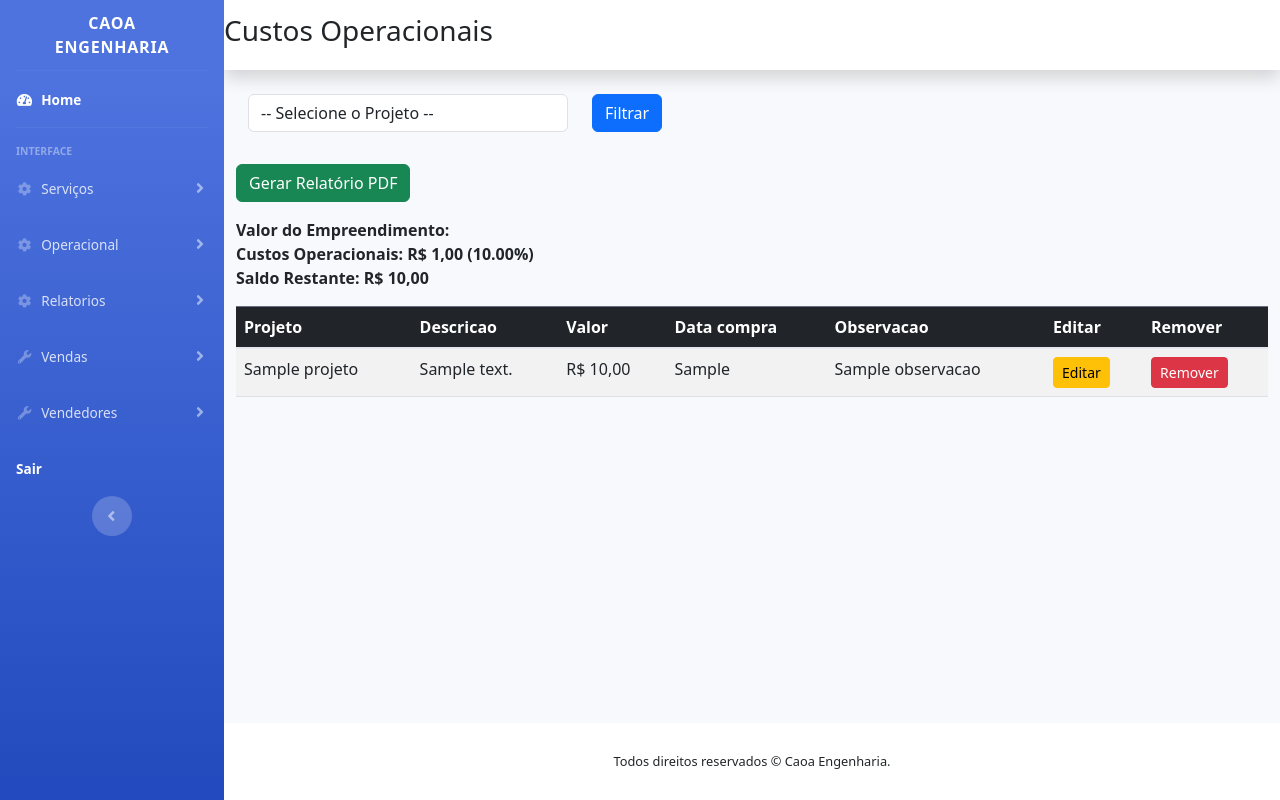
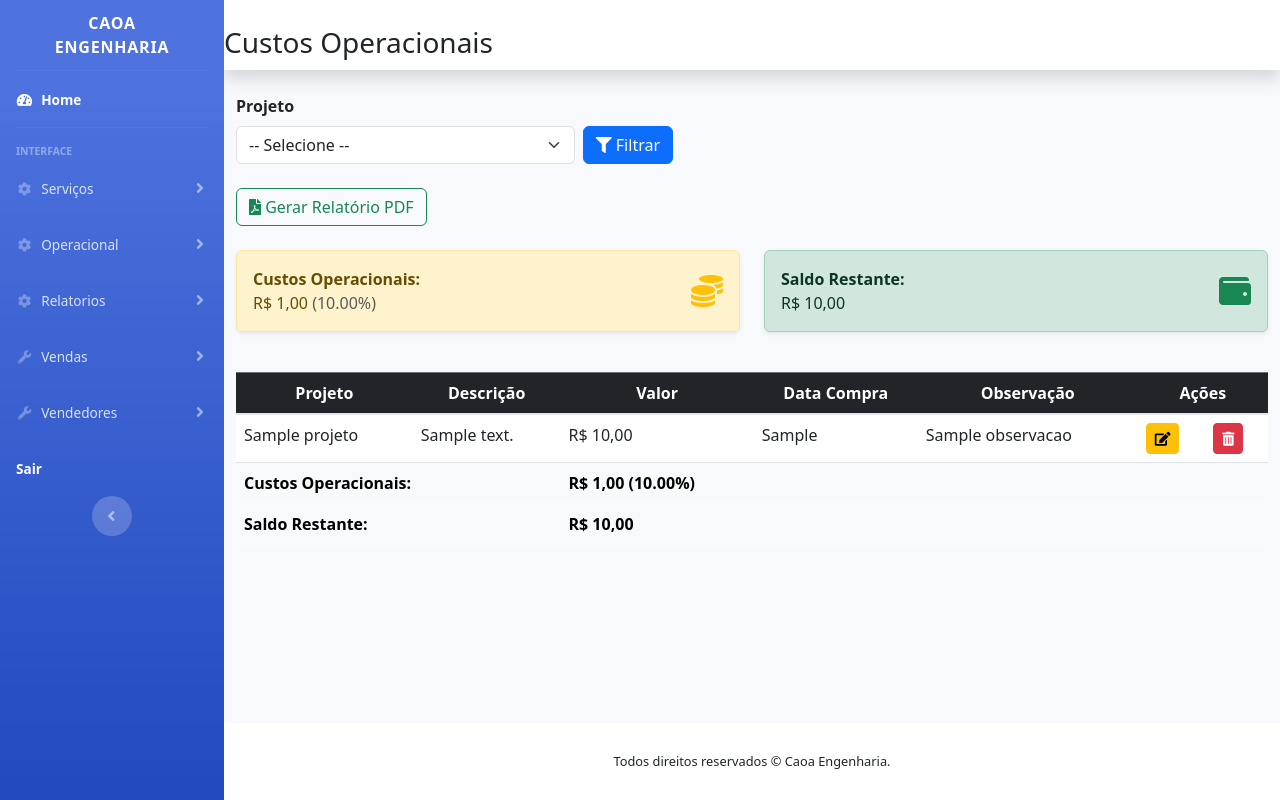
Before and after one commit to marcelohiginoduarte/caoa_eng, a Django app: template apps/acompanhamentosfinanceiroprojeto/templates/despesas_todas.html in a window 1280 px wide. Run offline with Django 4.2, Linux system fonts and the light colour scheme; the template is opened without the code that fills it: most values are stand-ins (such as "Sample title", 1, 10 or a date in 2020); some libraries are stand-ins or nearby versions.

Commit message:
Incluido custos adcionais

```diff
--- a/apps/acompanhamentosfinanceiroprojeto/templates/despesas_todas.html
+++ b/apps/acompanhamentosfinanceiroprojeto/templates/despesas_todas.html
@@ -2,16 +2,16 @@
 {% load custom_filters %}
 
 {% block subtitulo %}
-    <h3 class="text-center"> Custos Operacionais</h3>
+    <h3 class="text-center mt-4"> Custos Operacionais</h3>
 {% endblock %}
 
 {% block material %}
-<form method="GET" class="mb-3">
-    <div class="container">
-        <div class="row">
-            <div class="col-md-4 col-sm-12 mb-3">
-                <select name="projeto" class="form-control">
-                    <option value="">-- Selecione o Projeto --</option>
+<form method="GET" class="mb-4">
+    <div class="row g-2 align-items-end">
+        <div class="col-md-4">
+            <label for="projeto" class="form-label fw-bold">Projeto</label>
+            <select name="projeto" class="form-select" id="projeto">
+                <option value="">-- Selecione --</option>
                 {% for projeto in projetos %}
                     <option value="{{ projeto.cliente }}" {% if projeto.cliente == projeto_filtro %}selected{% endif %}>
                         {{ projeto.cliente }}
@@ -19,62 +19,64 @@
                 {% endfor %}
             </select>
         </div>
-            <div class="col-md-auto mb-3">
-                <button type="submit" class="btn btn-primary w-100 w-md-auto">Filtrar</button>
-            </div>
+        <div class="col-md-auto">
+            <button type="submit" class="btn btn-primary">
+                <i class="fas fa-filter"></i> Filtrar
+            </button>
         </div>
     </div>
 </form>
-<form action="{% url 'gerar_relatorio' %}" method="get">
+
+<form action="{% url 'gerar_relatorio' %}" method="get" class="mb-3">
     <input type="hidden" name="projeto" value="{{ projeto_filtro }}">
-    <button type="submit" class="btn btn-success">Gerar Relatório PDF</button>
+    <button type="submit" class="btn btn-outline-success">
+        <i class="fas fa-file-pdf"></i> Gerar Relatório PDF
+    </button>
 </form>
 
 {% if projeto_filtro %}
-    <div class="mt-3">
-        <strong>Valor do Empreendimento:</strong>
-        {% for projeto in projetos %}
-            {% if projeto.cliente == projeto_filtro %}
-                <span><strong>{{ projeto.valor_empreendimento | formatar_valor }}</strong></span>
+    <div class="row mt-4">
+        <div class="col-md-6">
+            <div class="alert alert-warning d-flex justify-content-between align-items-center shadow-sm">
+                <div>
+                    <strong>Custos Operacionais:</strong><br>
+                    {{ total_valor|formatar_valor }}
+                    {% if porcentagem %}
+                        <span class="text-muted">({{ porcentagem|floatformat:2 }}%)</span>
                     {% endif %}
-        {% endfor %}
+                </div>
+                <i class="fas fa-coins fa-2x text-warning"></i>
+            </div>
+        </div>
+
+        {% if saldo_restante %}
+        <div class="col-md-6">
+            <div class="alert alert-success d-flex justify-content-between align-items-center shadow-sm">
+                <div>
+                    <strong>Saldo Restante:</strong><br>
+                    {{ saldo_restante|formatar_valor }}
+                </div>
+                <i class="fas fa-wallet fa-2x text-success"></i>
+            </div>
+        </div>
+        {% endif %}
     </div>
 {% endif %}
 
-<tfoot>
-    <tr class="table-dark">
-        <td colspan="2"><strong>Custos Operacionais: </strong></td>
-        <td><strong>{{ total_valor|formatar_valor }}
-            {% if porcentagem %}
-                ({{ porcentagem|floatformat:2 }}%)
-            {% endif %}
-        </strong></td>
-        <td colspan="4"></td>
-    </tr>
-    <br>
-    {% if saldo_restante %}
-        <tr class="table-dark">
-            <td colspan="2"><strong>Saldo Restante:</strong></td>
-            <td><strong>{{ saldo_restante|formatar_valor }}</strong></td>
-            <td colspan="4"></td>
-        </tr>
-    {% endif %}
-</tfoot>
-
-<div class="table-responsive mt-3">
-    <table class="table table-striped">
-        <thead class="table-dark">
+<div class="table-responsive mt-4">
+    <table class="table table-hover align-middle">
+        <thead class="table-dark text-center">
             <tr>
                 <th>Projeto</th>
-                <th>Descricao</th>
+                <th>Descrição</th>
                 <th>Valor</th>
-                <th>Data compra</th>
-                <th>Observacao</th>
-                <th>Editar</th>
-                <th>Remover</th>
+                <th>Data Compra</th>
+                <th>Observação</th>
+                <th colspan="2">Ações</th>
             </tr>
         </thead>
         <tbody>
+            {% if custos %}
                 {% for custo in custos %}
                     <tr>
                         <td>{{ custo.projeto }}</td>
@@ -82,12 +84,54 @@
                         <td>{{ custo.valor | formatar_valor }}</td>
                         <td>{{ custo.data_compra }}</td>
                         <td>{{ custo.observacao }}</td>
-                    <td><a href="{% url 'atualizar_custos' pk=custo.id %}" class="btn btn-sm btn-warning">Editar</a></td>
-                    <td><a href="{% url 'deletar_custos' pk=custo.id %}" class="btn btn-sm btn-danger">Remover</a></td>
+                        <td>
+                            <a href="{% url 'atualizar_custos' pk=custo.id %}" class="btn btn-sm btn-warning" data-bs-toggle="tooltip" title="Editar este item">
+                                <i class="fas fa-edit"></i>
+                            </a>
+                        </td>
+                        <td>
+                            <a href="{% url 'deletar_custos' pk=custo.id %}" class="btn btn-sm btn-danger" data-bs-toggle="tooltip" title="Remover este item" onclick="return confirm('Tem certeza que deseja excluir este custo?');">
+                                <i class="fas fa-trash-alt"></i>
+                            </a>
+                        </td>
                     </tr>
                 {% endfor %}
+            {% else %}
+                <tr>
+                    <td colspan="7" class="text-center text-muted">Nenhum custo operacional encontrado para este projeto.</td>
+                </tr>
+            {% endif %}
         </tbody>
+        <tfoot class="table-light fw-bold">
+            <tr>
+                <td colspan="2">Custos Operacionais:</td>
+                <td>
+                    {{ total_valor|formatar_valor }}
+                    {% if porcentagem %}
+                        ({{ porcentagem|floatformat:2 }}%)
+                    {% endif %}
+                </td>
+                <td colspan="4"></td>
+            </tr>
+            {% if saldo_restante %}
+            <tr>
+                <td colspan="2">Saldo Restante:</td>
+                <td>{{ saldo_restante|formatar_valor }}</td>
+                <td colspan="4"></td>
+            </tr>
+            {% endif %}
+        </tfoot>
     </table>
 </div>
 
+
+<script>
+    document.addEventListener('DOMContentLoaded', function () {
+        var tooltipTriggerList = [].slice.call(document.querySelectorAll('[data-bs-toggle="tooltip"]'));
+        tooltipTriggerList.map(function (tooltipTriggerEl) {
+            return new bootstrap.Tooltip(tooltipTriggerEl);
+        });
+    });
+</script>
+
 {% endblock %}
```
Also changed, not shown: apps/servico/templates/servico_todos.html (+13 -8 lines). Lines whose indentation alone changed are shown as unchanged.
